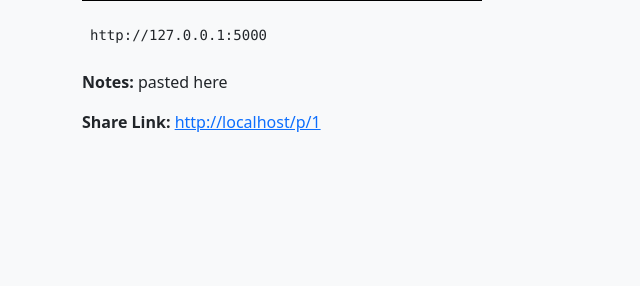
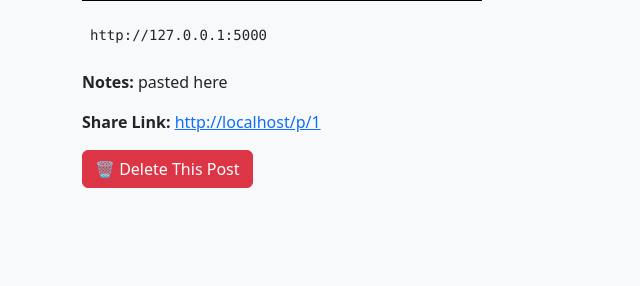
Before and after one commit to Krishna8934/Mycode, a Flask app: page /p/1 in a window 1280 px wide. Shown: the part 273-559 px from the top of the page, without its empty margins (0-640 px from the left). Run offline with Flask 3, Linux system fonts and the light colour scheme; a user stored in the database is signed in; data comes from the database, SQL or seed files in the repository.

Commit message:
added delete feature for post owner

```diff
--- a/app.py
+++ b/app.py
@@ -1,9 +1,10 @@
 import os
 import sqlite3
-from flask import Flask, render_template, request, redirect, url_for, session, flash, send_from_directory
+from flask import Flask, render_template, request, redirect, url_for, session, flash, abort
 from werkzeug.security import generate_password_hash, check_password_hash
 from werkzeug.utils import secure_filename
 from datetime import datetime
+import secrets
 
 app = Flask(__name__)
 app.secret_key = 'supersecretkey'
@@ -56,12 +57,11 @@ def register():
         password = generate_password_hash(request.form['password'])
         try:
             conn = get_db()
-            conn.execute('INSERT INTO users (username, email, password) VALUES (?, ?, ?)',
-                         (username, email, password))
+            conn.execute('INSERT INTO users (username, email, password) VALUES (?, ?, ?)', (username, email, password))
             conn.commit()
             flash('Account created! Please login.', 'success')
             return redirect(url_for('login'))
-        except Exception as e:
+        except Exception:
             flash('Email already exists or error occurred.', 'danger')
     return render_template('register.html')
 
@@ -72,9 +72,12 @@ def login():
         password = request.form['password']
         conn = get_db()
         user = conn.execute('SELECT * FROM users WHERE email = ?', (email,)).fetchone()
+
         if user and check_password_hash(user['password'], password):
             session['user_id'] = user['id']
             session['username'] = user['username']
+            session['csrf_token'] = secrets.token_hex(16)
+            session['is_admin'] = 0
             flash('Logged in successfully!', 'success')
             return redirect(url_for('index'))
         else:
@@ -121,6 +124,29 @@ def post(post_id):
         return redirect(url_for('index'))
     return render_template('post.html', post=post)
 
+# ---------- DELETE POST ROUTE ----------
+@app.route('/delete/<int:post_id>', methods=['POST'])
+def delete_post(post_id):
+    if 'user_id' not in session:
+        flash('Please login first.', 'warning')
+        return redirect(url_for('login'))
+
+    conn = get_db()
+    post = conn.execute('SELECT * FROM posts WHERE id = ?', (post_id,)).fetchone()
+
+    if not post:
+        flash('Post not found.', 'danger')
+        return redirect(url_for('index'))
+
+    if post['user_id'] != session['user_id']:
+        flash('You are not authorized to delete this post.', 'danger')
+        return redirect(url_for('index'))
+
+    conn.execute('DELETE FROM posts WHERE id = ?', (post_id,))
+    conn.commit()
+    flash('Post deleted successfully!', 'info')
+    return redirect(url_for('index'))
+
 # ---------- MAIN ----------
 if __name__ == '__main__':
     if not os.path.exists('database.db'):
--- a/templates/post.html
+++ b/templates/post.html
@@ -10,4 +10,11 @@
 <p><strong>Notes:</strong> {{post['notes']}}</p>
 {% endif %}
 <p><strong>Share Link:</strong> <a href="{{ request.url }}">{{ request.url }}</a></p>
+
+{% if session.get('user_id') == post['user_id'] %}
+<form action="{{ url_for('delete_post', post_id=post['id']) }}" method="POST" onsubmit="return confirm('Are you sure you want to delete this post?');" class="mt-3">
+    <button type="submit" class="btn btn-danger">🗑 Delete This Post</button>
+</form>
+{% endif %}
+
 {% endblock %}
```
